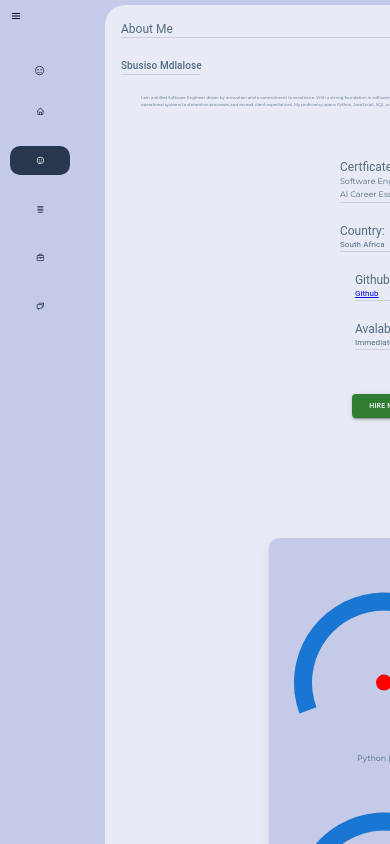
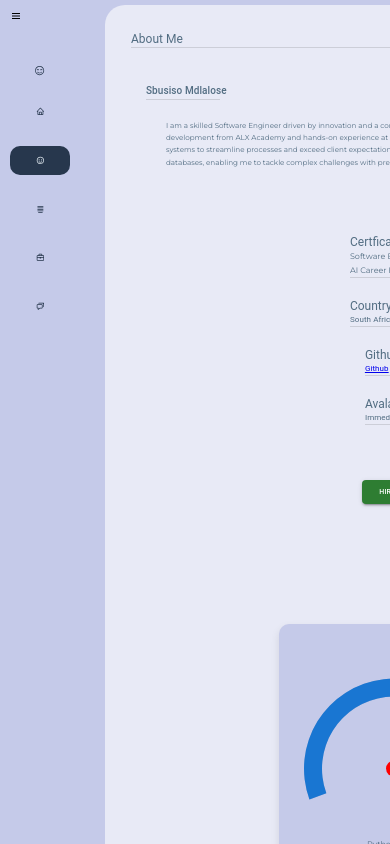
Before and after one commit to Mdlalose4life/Portfolio, a React (Vite) app: page /about in a window 390 px wide. Shown: the top 844 px of the page. Built offline with nearby package versions, Linux system fonts and the light colour scheme.

Commit message:
The number

```diff
--- a/src/components/Contact.jsx
+++ b/src/components/Contact.jsx
@@ -29,7 +29,7 @@ const Contact = () => {
           <div className='phone--icon'>
             <div className='phone--text'>Phone</div>
             <FaPhoneAlt/>
-            <div className='email--name'>0765142848</div>
+            <div className='email--name'>+27678295288</div>
           </div>
           <div className='location--icon'>
             <div className='location--text'>Location</div>
--- a/src/styles/About.css
+++ b/src/styles/About.css
@@ -249,17 +249,19 @@
 
 @media (max-width: 480px) {
   .AboutMe--Page--tittle {
+    padding: 10px;
   }
 
   .about--me--card {
+    padding: 15px;
   }
 
   .description--controller {
-    font-size: 0.5em;
+    font-size: 0.9em;
   }
 
   .button--controller {
-    margin-top: 4px;
+    margin-top: 15px;
   }
 
   .vertical-line {
@@ -271,6 +273,6 @@
   .circle {
     width: 8px;
     height: 8px;
-    margin-right: 10px;
+    margin-right: 5px;
   }
 }
```
